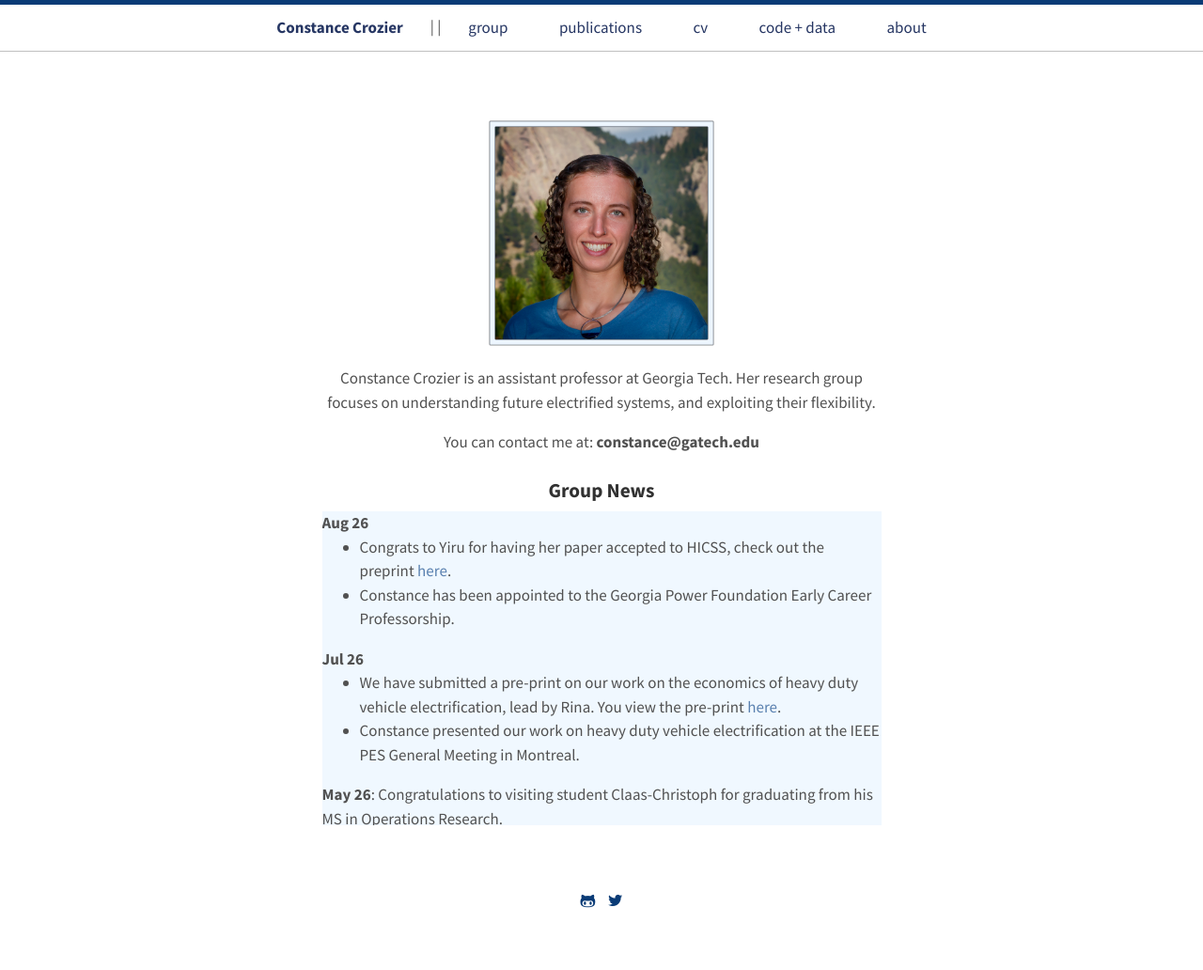
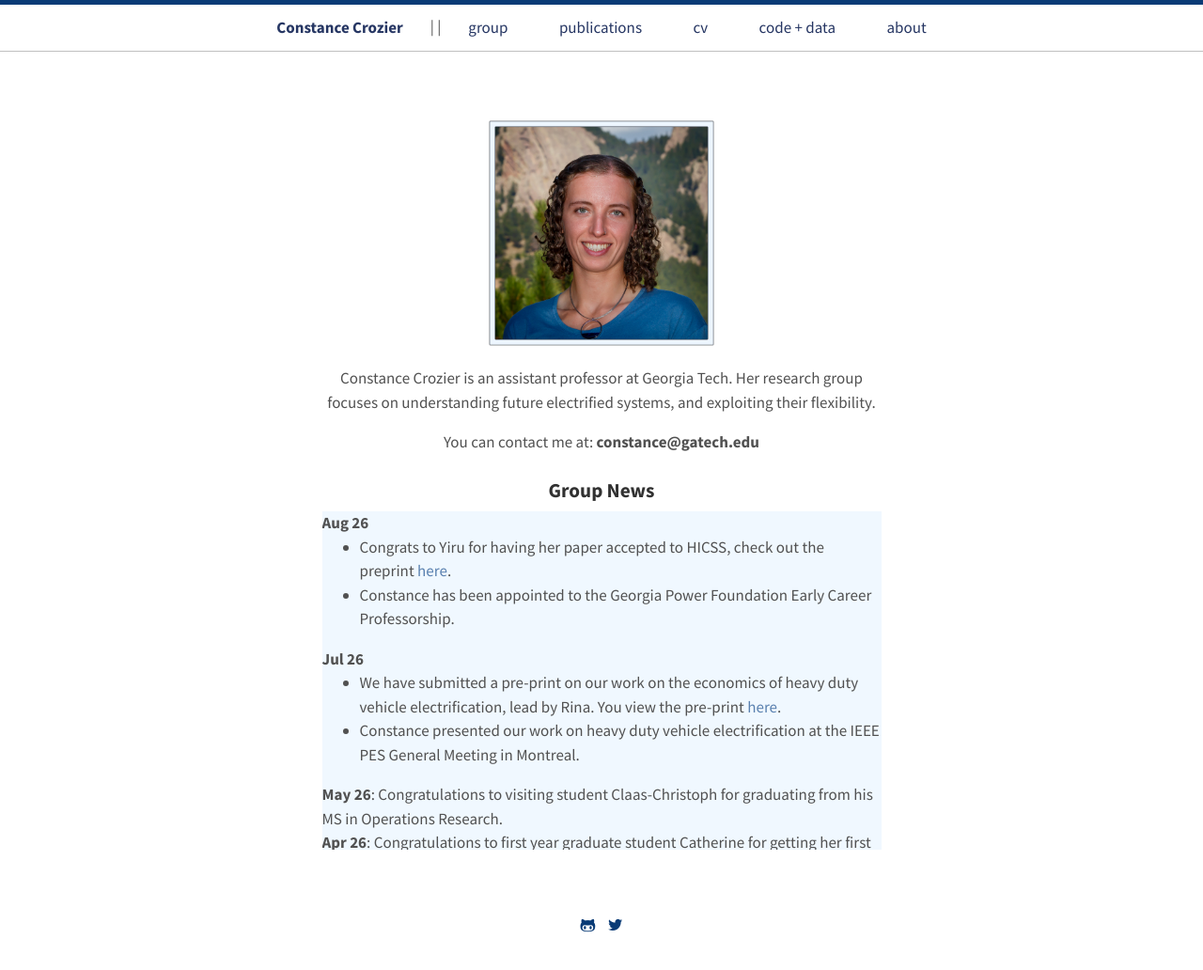
Before and after one commit to constancecrozier/constancecrozier.github.io, a Jekyll site: the page built from index.html, in a window 1280 px wide. Shown: the whole page at 94% size. Built offline with Jekyll 4.4.1, drawn with Linux system fonts in a browser that asks for light colours; before the commit the page ends 1005 px from its top, so only the background shows below that.

Commit message:
Update index.html

```diff
--- a/index.html
+++ b/index.html
@@ -27,7 +27,7 @@ title: Home
 
 
 <center><h3>Group News</h3></center>
-<div style="overflow: auto; height:250pt; width:100%; background:AliceBlue;">
+<div style="overflow: auto; height:270pt; width:100%; background:AliceBlue;">
 
 <b>Aug 26</b>
 
```
